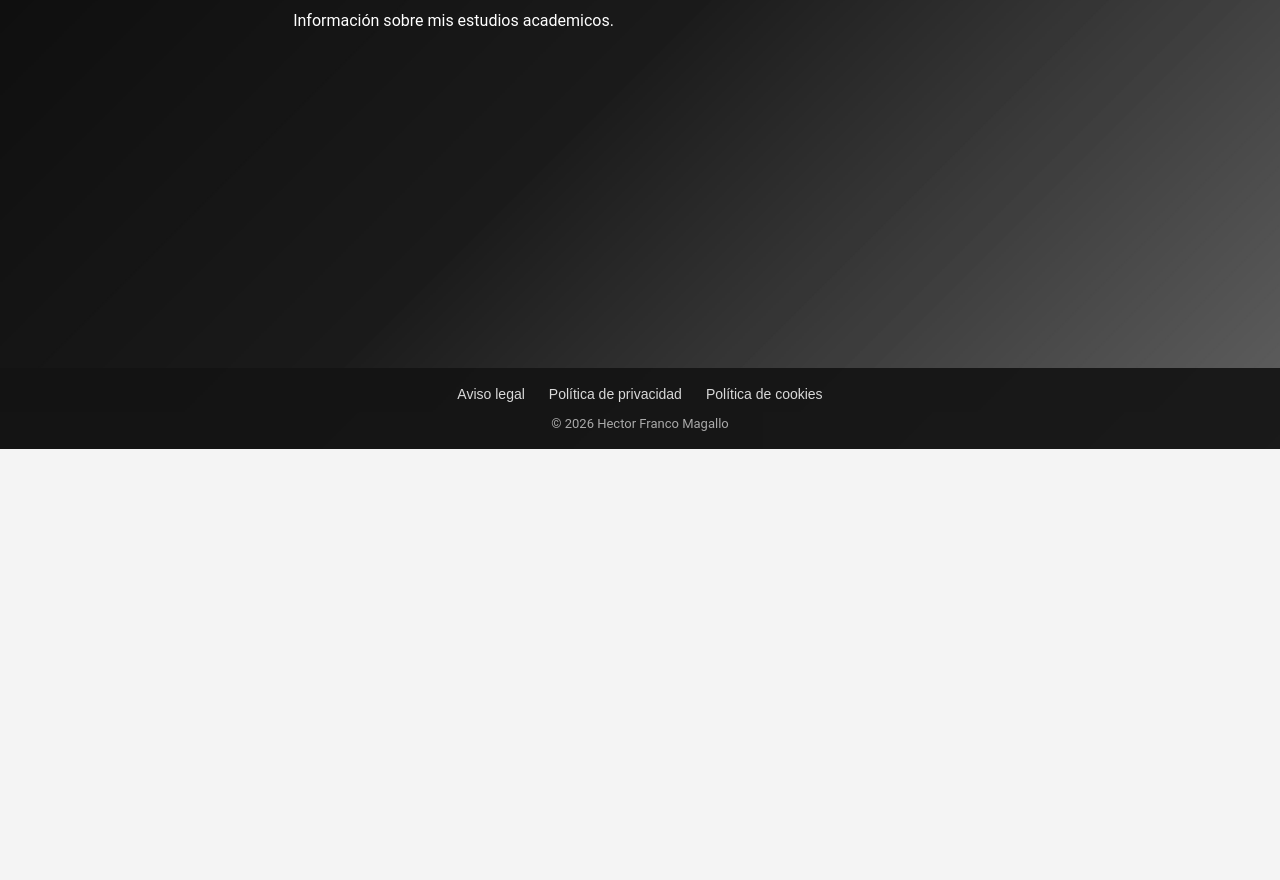
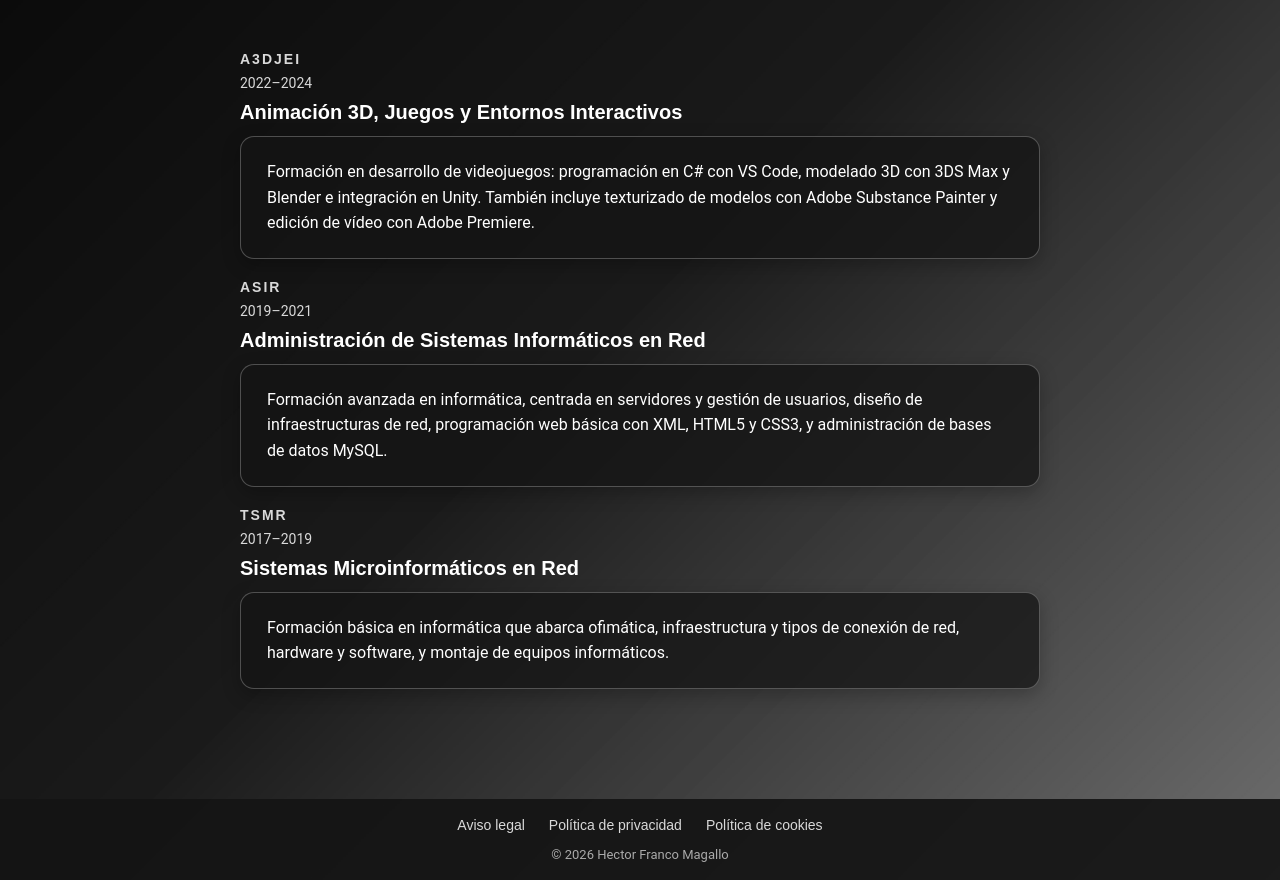
Before and after one commit to HectorFM99/Pagina-Web, a plain HTML site: page pages/estudios.html in a window 1280 px wide. Shown: the part 351-1231 px from the top of the page. Before the commit the page ends 800 px from the top, so only its background shows below. Drawn offline with Linux system fonts and the light colour scheme.

Commit message:
Etiquetas en estudios certificados añadidos (Descripcion/Titulo/Año) y estilo en css añadido

```diff
--- a/css/cuerpo.css
+++ b/css/cuerpo.css
@@ -60,7 +60,8 @@ hr {
   gap: 24px;
   max-width: 1100px;
   margin: 40px auto;
-  padding: 0 25px;
+  padding: 0 -25px;
+  margin-top: -100px;
 }
 
 .tarjeta {
@@ -227,7 +228,7 @@ hr {
   box-sizing: border-box;
   box-shadow: none;
   position: relative;
-  top: -50px;
+  top: -100px;
 }
 
 .boton-menu {
@@ -268,7 +269,7 @@ hr {
 }
 
 .contenido-proyectos {
-  margin-bottom: 40px;
+  margin-bottom: 0px;
 }
 
 .marca {
@@ -359,12 +360,22 @@ hr {
   transition: transform 180ms ease, box-shadow 180ms ease;
 }
 
+.contacto-social img {
+  width: 42px;
+  height: 42px;
+  object-fit: contain;
+}
+
 .contacto-social:nth-child(2) {
   animation-delay: 140ms;
 }
 
 .contacto-social:nth-child(3) {
   animation-delay: 280ms;
+}
+
+.contacto-social:nth-child(4) {
+  animation-delay: 420ms;
 }
 
 .contacto-social svg {
@@ -382,18 +393,6 @@ hr {
 .contacto-social:focus-visible {
   outline: 3px solid white;
   outline-offset: 4px;
-}
-
-.linkedin svg {
-  color: #0a66c2;
-}
-
-.github svg {
-  color: white;
-}
-
-.gmail svg {
-  color: #ea4335;
 }
 
 .contacto-telefono {
@@ -426,3 +425,50 @@ hr {
     transition: none;
   }
 }
+
+/* Tarjetas de estudios*/
+
+.contenido-estudios {
+  top: 0;
+  margin: 30px auto 50px;
+}
+
+.fecha-estudio {
+  margin: 0 0 10px;
+  color: #d9d9d9;
+  font-size: 14px;
+}
+
+.tarjeta-estudio h2 {
+  margin: 0 0 12px;
+  font-size: 20px;
+  color: white;
+}
+
+.tarjeta-estudio .descripcion-estudio {
+  margin: 0;
+  color: #eee;
+  line-height: 1.6;
+  padding: 22px 26px;
+  border: 1px solid rgb(255 255 255 / 25%);
+  border-radius: 14px;
+  background: rgb(20 20 20 / 75%);
+  color: white;
+  box-shadow: 0 6px 18px rgb(0 0 0 / 25%);
+}
+
+.lista-estudios {
+  display: grid;
+  gap: 20px;
+  max-width: 800px;
+  margin: 30px auto;
+}
+
+.sigla-estudio {
+  display: block;
+  margin-bottom: 8px;
+  color: #d9d9d9;
+  font-size: 14px;
+  font-weight: 700;
+  letter-spacing: 2px;
+}
--- a/pages/estudios.html
+++ b/pages/estudios.html
@@ -40,9 +40,43 @@
   </ul>
 </aside>
 <div class="fondo-difuminado"></div>
-<main class="contenido">
-    <h1 class="centrado reveal titulo">Estudios Academicos</h1>
-    <p>Información sobre mis estudios academicos.</p>
+<main class="contenido contenido-estudios">
+<h1 class="centrado reveal titulo">Estudios académicos</h1>
+<section class="lista-estudios" aria-label="Estudios cursados">
+  <article class="tarjeta-estudio">
+    <span class="sigla-estudio">A3DJEI</span>
+    <p class="fecha-estudio">2022–2024</p>
+    <h2>Animación 3D, Juegos y Entornos Interactivos</h2>
+    <p class="descripcion-estudio">
+      Formación en desarrollo de videojuegos: programación en C# con VS Code,
+      modelado 3D con 3DS Max y Blender e integración en Unity. También incluye
+      texturizado de modelos con Adobe Substance Painter y edición de vídeo con
+      Adobe Premiere.
+    </p>
+  </article>
+
+  <article class="tarjeta-estudio">
+    <span class="sigla-estudio">ASIR</span>
+    <p class="fecha-estudio">2019–2021</p>
+    <h2>Administración de Sistemas Informáticos en Red</h2>
+    <p class="descripcion-estudio">
+      Formación avanzada en informática, centrada en servidores y gestión de
+      usuarios, diseño de infraestructuras de red, programación web básica con
+      XML, HTML5 y CSS3, y administración de bases de datos MySQL.
+    </p>
+  </article>
+
+  <article class="tarjeta-estudio">
+    <span class="sigla-estudio">TSMR</span>
+    <p class="fecha-estudio">2017–2019</p>
+    <h2>Sistemas Microinformáticos en Red</h2>
+    <p class="descripcion-estudio">
+      Formación básica en informática que abarca ofimática, infraestructura y
+      tipos de conexión de red, hardware y software, y montaje de equipos
+      informáticos.
+    </p>
+  </article>
+</section>
 </main>
 <script src="../js/programacion.js"></script>
 <footer class="pie-pagina">
```
Also changed, not shown: pages/contactos.html (+13 -16 lines).
